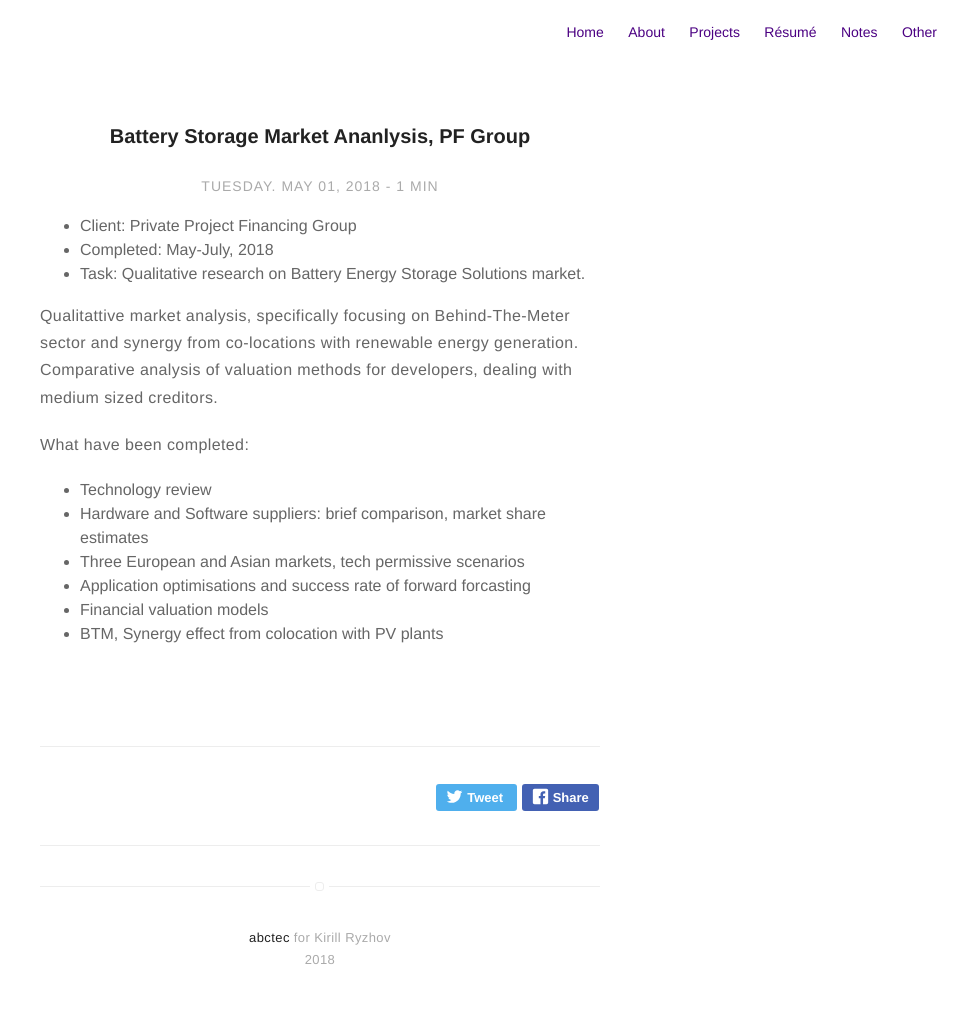
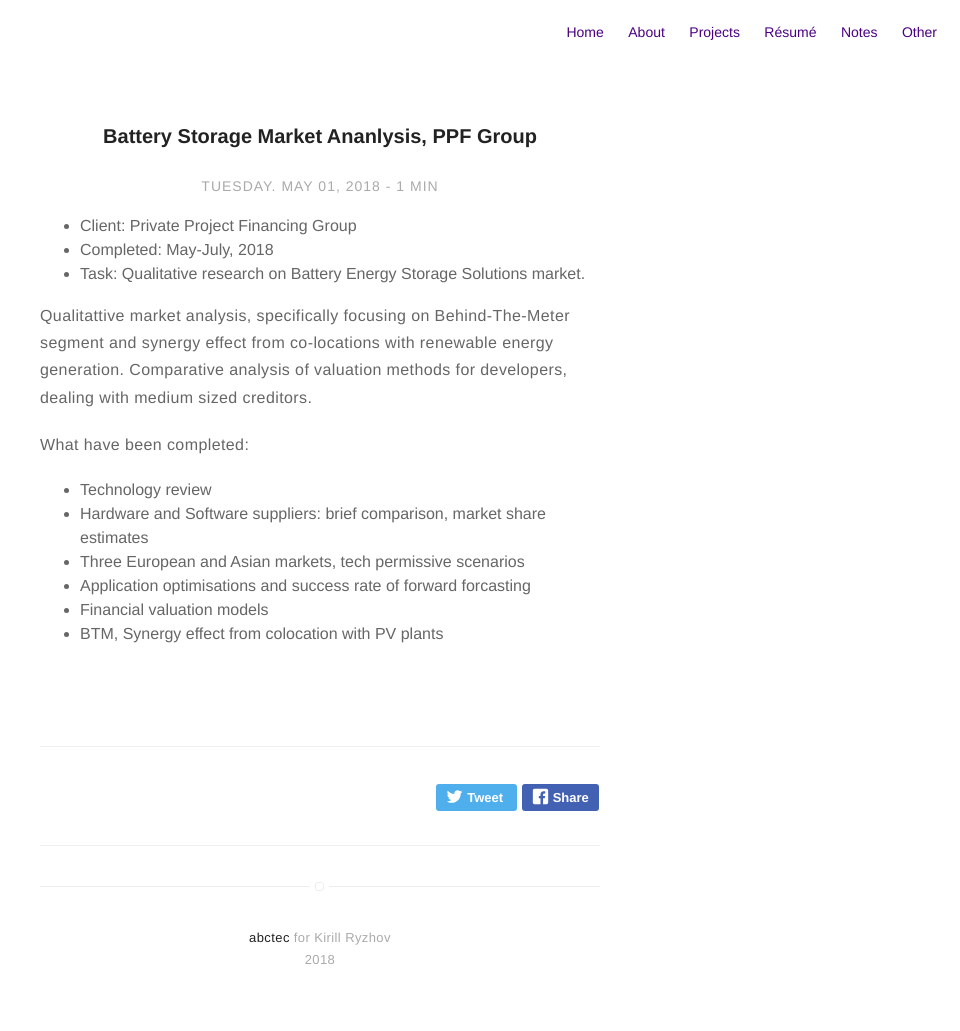
Before and after one commit to kryzhov/kryzhov.github.io, a Jekyll site: the page built from _posts/2018-07-01-BatterySolutions.md, in a window 1280 px wide. Shown: the whole page, without its empty margins (320-1280 px from the left). Built offline with Jekyll 4.4.1, drawn with Linux system fonts in a browser that asks for light colours.

Commit message:
small-text-tweaks

```diff
--- a/_posts/2018-07-01-BatterySolutions.md
+++ b/_posts/2018-07-01-BatterySolutions.md
@@ -1,5 +1,5 @@
 ---
-title: "Battery Storage Market Ananlysis, PF Group"
+title: "Battery Storage Market Ananlysis, PPF Group"
 description: "Case Study"
 layout: post
 date: 2018-05-01 00:00
@@ -19,7 +19,7 @@ externalLink: false
 - Completed: May-July, 2018
 - Task: Qualitative research on Battery Energy Storage Solutions market.
 
-Qualitattive market analysis, specifically focusing on Behind-The-Meter sector and synergy from co-locations with renewable energy generation. Comparative analysis of valuation methods for developers, dealing with medium sized creditors.
+Qualitattive market analysis, specifically focusing on Behind-The-Meter segment and synergy effect from co-locations with renewable energy generation. Comparative analysis of valuation methods for developers, dealing with medium sized creditors.
 
 <!-- ![Screenshot](url.com/pic.jpg) -->
 
```
Also changed, not shown: 3 other files.
